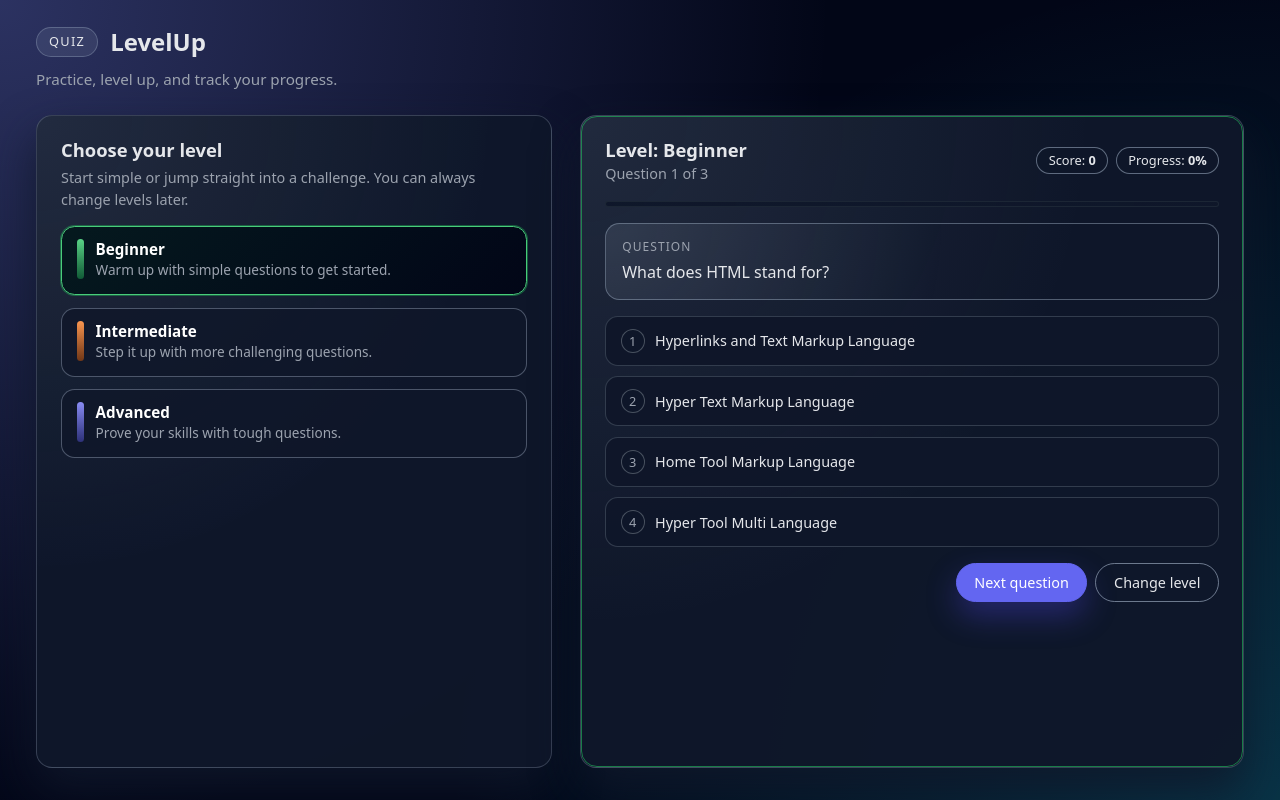
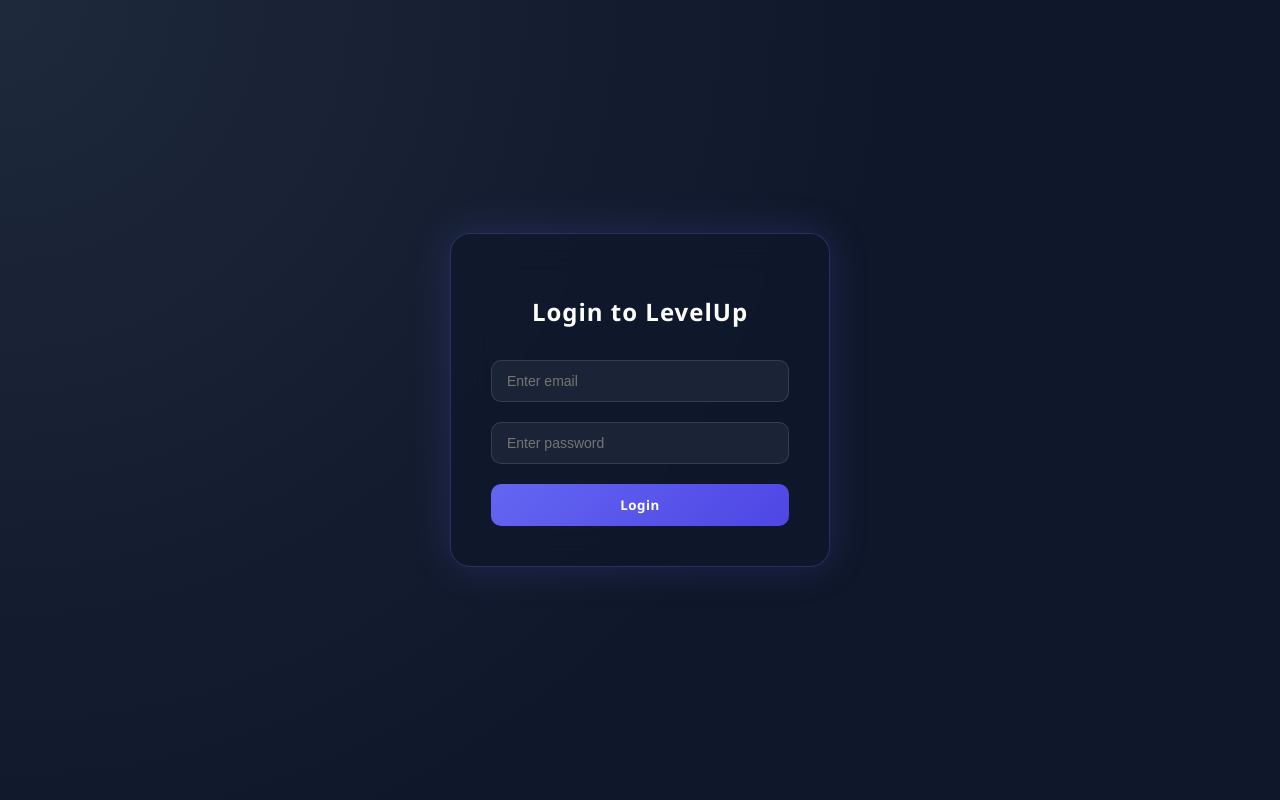
Before and after one commit to rijont92/quiz-app, a React (Vite) app: page /login in a window 1280 px wide. Built offline with nearby package versions, Linux system fonts and the light colour scheme.

Commit message:
login ui

```diff
--- a/src/App.css
+++ b/src/App.css
@@ -1 +1,87 @@
 @import url('./components/layout.css');
+
+.login-container {
+  height: 100vh;
+  display: flex;
+  justify-content: center;
+  align-items: center;
+  background: radial-gradient(circle at top left, #1e293b, #0f172a 60%);
+  font-family: 'Segoe UI', sans-serif;
+}
+
+.login-card {
+  width: 380px;
+  padding: 40px;
+  border-radius: 20px;
+  background: rgba(15, 23, 42, 0.7);
+  backdrop-filter: blur(20px);
+  border: 1px solid rgba(99, 102, 241, 0.3);
+  box-shadow: 0 0 40px rgba(99, 102, 241, 0.2);
+  transition: 0.3s ease;
+}
+
+.login-card:hover {
+  box-shadow: 0 0 60px rgba(99, 102, 241, 0.4);
+}
+
+.login-card h2 {
+  text-align: center;
+  color: white;
+  margin-bottom: 30px;
+  font-weight: 600;
+  letter-spacing: 1px;
+}
+
+.login-card form {
+  display: flex;
+  flex-direction: column;
+  gap: 20px;
+}
+
+.input-group {
+  position: relative;
+}
+
+.input-group input {
+  width: 100%;
+  padding: 12px 15px;
+  border-radius: 10px;
+  background: rgba(30, 41, 59, 0.8);
+  border: 1px solid rgba(148, 163, 184, 0.2);
+  color: white;
+  font-size: 14px;
+  outline: none;
+  transition: 0.3s ease;
+}
+
+.input-group input:focus {
+  border: 1px solid #6366f1;
+  box-shadow: 0 0 15px rgba(99, 102, 241, 0.6);
+}
+
+.login-card button {
+  padding: 12px;
+  border-radius: 10px;
+  border: none;
+  background: linear-gradient(135deg, #6366f1, #4f46e5);
+  color: white;
+  font-weight: 600;
+  cursor: pointer;
+  transition: 0.3s ease;
+  letter-spacing: 0.5px;
+}
+
+.login-card button:hover {
+  transform: translateY(-2px);
+  box-shadow: 0 10px 25px rgba(99, 102, 241, 0.5);
+}
+
+.login-card button:active {
+  transform: scale(0.97);
+}
+
+.error-text {
+  color: #f87171;
+  font-size: 13px;
+  text-align: center;
+}
--- a/src/App.jsx
+++ b/src/App.jsx
@@ -3,14 +3,26 @@
 import Layout from './components/Layout.jsx'
 import LevelSelector from './components/LevelSelector.jsx'
 import QuizPanel from './components/QuizPanel.jsx'
+import Login from './components/Login.jsx'
 
 function App() {
   const [activeLevelId, setActiveLevelId] = useState('beginner')
+  const [user, setUser] = useState(null)
+
+  if (!user) {
+    return <Login onLogin={setUser} />
+  }
 
   return (
     <Layout>
-      <LevelSelector currentLevelId={activeLevelId} onSelectLevel={setActiveLevelId} />
-      <QuizPanel activeLevelId={activeLevelId} onResetLevel={() => {}} />
+      <LevelSelector
+        currentLevelId={activeLevelId}
+        onSelectLevel={setActiveLevelId}
+      />
+      <QuizPanel
+        activeLevelId={activeLevelId}
+        onResetLevel={() => {}}
+      />
     </Layout>
   )
 }
--- a/src/components/Layout.jsx
+++ b/src/components/Layout.jsx
@@ -13,7 +13,6 @@
       <main className="app-main">{children}</main>
 
     </div>
-    //
   )
 }
 
--- /dev/null
+++ b/src/components/Login.jsx
@@ -0,0 +1,43 @@
+import { useState } from "react";
+
+function Login({ onLogin }) {
+  const [email, setEmail] = useState("");
+  const [password, setPassword] = useState("");
+
+  const handleSubmit = (e) => {
+    e.preventDefault();
+
+    if (email.trim() === "" || password.trim() === "") {
+      alert("Please fill all fields!");
+      return;
+    }
+
+    if (email === "admin@gmail.com" && password === "1234") {
+      onLogin(email);
+    } else {
+      alert("Invalid credentials!");
+    }
+  };
+
+  return (
+  <div className="login-container">
+    <div className="login-card">
+      <h2>Login to LevelUp</h2>
+
+      <form onSubmit={handleSubmit}>
+        <div className="input-group">
+          <input type="email" placeholder="Enter email" value={email} onChange={(e) => setEmail(e.target.value)} />
+        </div>
+
+        <div className="input-group">
+          <input type="password" placeholder="Enter password" value={password} onChange={(e) => setPassword(e.target.value)}/>
+        </div>
+
+        <button type="submit">Login</button>
+      </form>
+    </div>
+  </div>
+);
+}
+
+export default Login;
```
Also changed, not shown: 1 other file (tests, documents, lock files or other folders).
